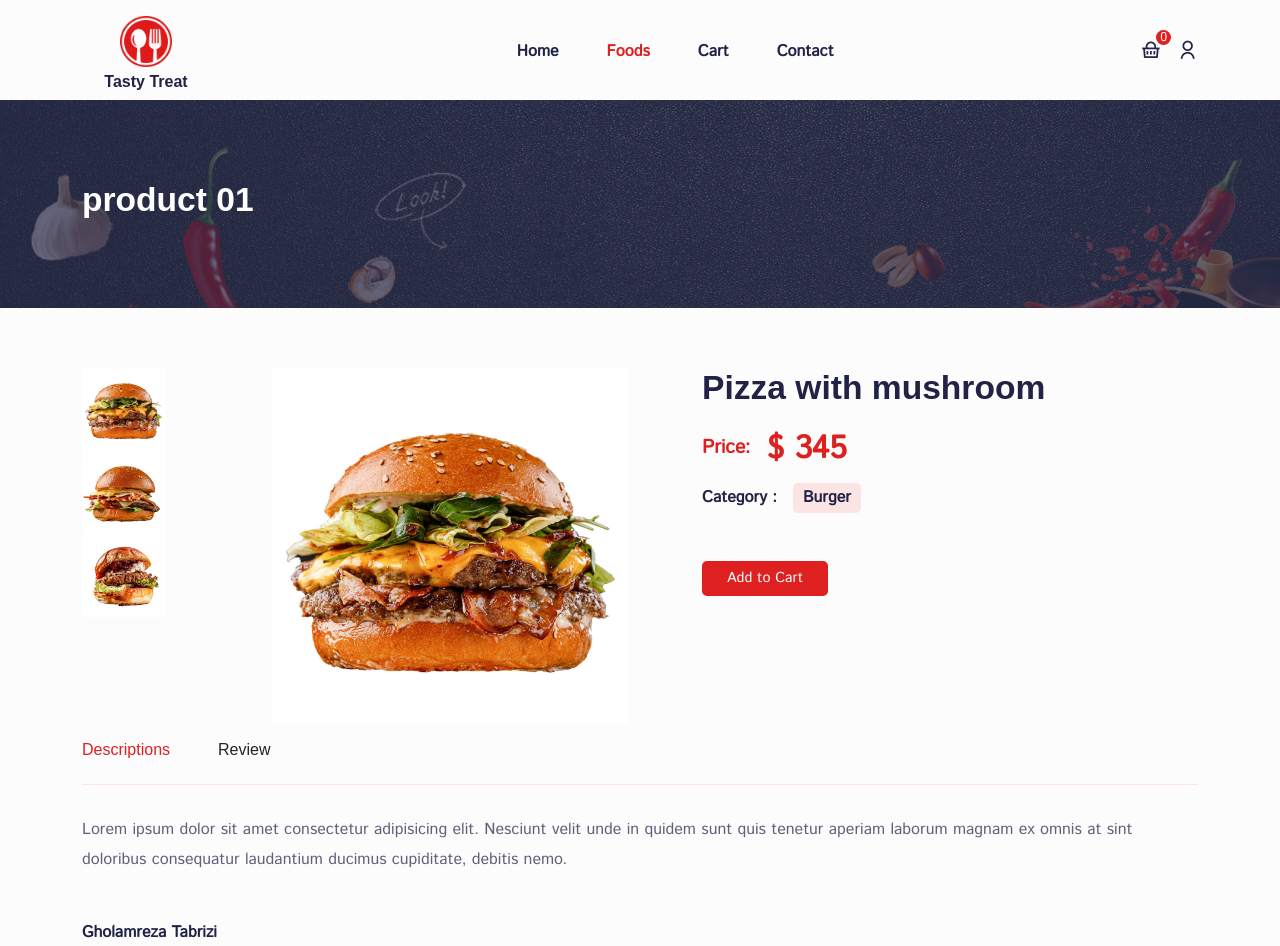
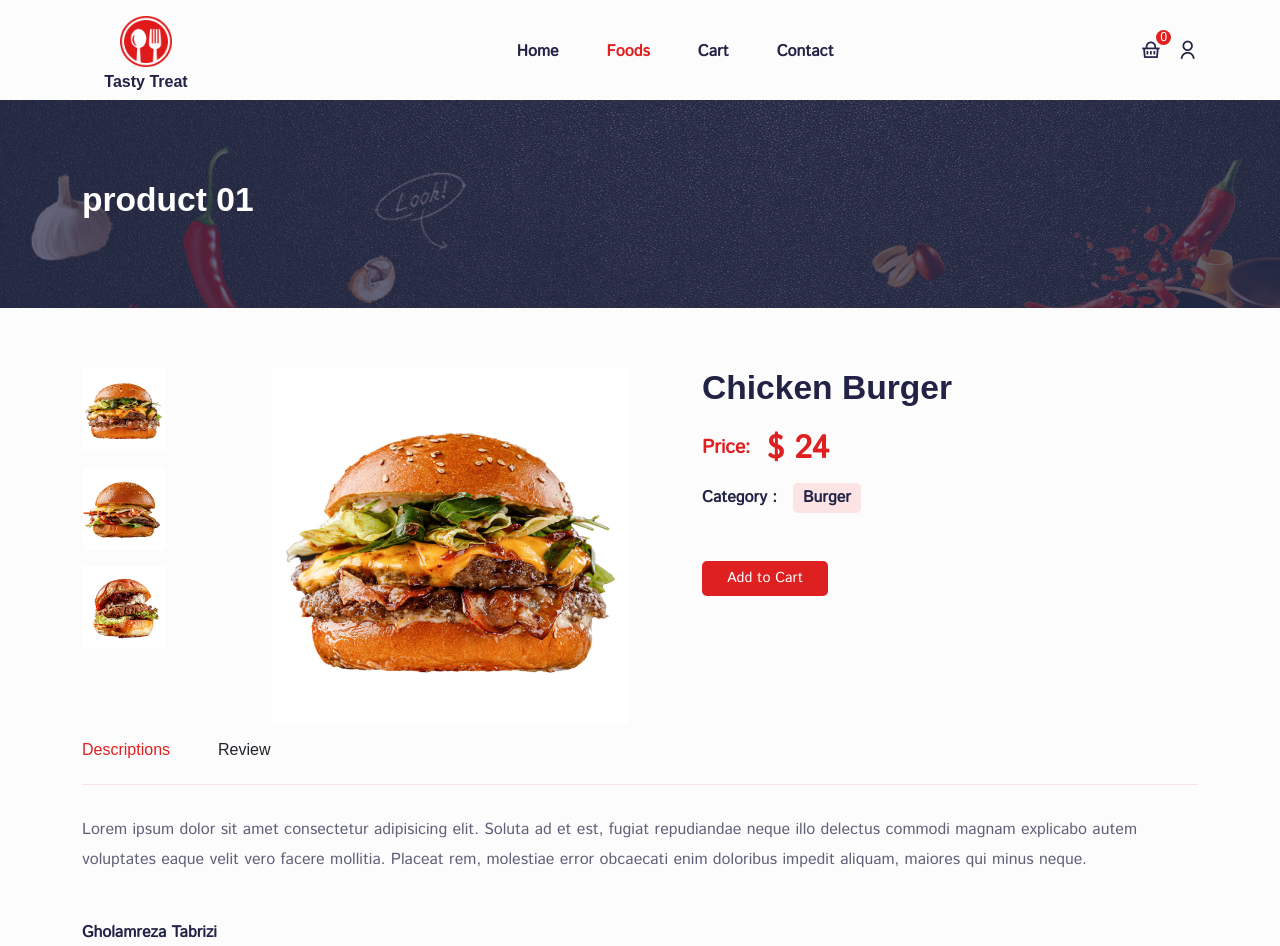
Before and after one commit to gholamreza-hasnzade/Reactjs-food-App-redux-toolkit, a React (Create React App) app: page /foods/01 in a window 1280 px wide. Shown: the top 946 px of the page. Built offline with nearby package versions, Linux system fonts and the light colour scheme; a web font is replaced by a local one.

Commit message:
show deatils food item

```diff
--- a/src/pages/foodDetails/FoodDetails.jsx
+++ b/src/pages/foodDetails/FoodDetails.jsx
@@ -13,9 +13,9 @@ const FoodDetails = () => {
   const [tab, setTab] = useState("desc");
   const { id } = useParams();
   const product = products.find((product) => product.id === id);
-
   const [perViewImg, setPerViewImg] = useState(product.image01);
 
+  const {title ,image01 , image02 ,image03 ,price ,category ,desc} = product
   return (
     <Helmet title={`Product-details`}>
       <CommonSection title={"product 01"} />
@@ -25,14 +25,14 @@ const FoodDetails = () => {
           <Row>
             <Col lg="2" md="2">
               <div className="product__images">
-                <div className="img__item" onClick={() => setPerViewImg(product.image01)}>
-                  <img src={product.image01} alt="" className="w-50" />
+                <div className="img__item mb-3" onClick={() => setPerViewImg(image01)}>
+                  <img src={image01} alt="" className="w-50" />
                 </div>
-                <div className="img__item" onClick={() => setPerViewImg(product.image02)}>
-                  <img src={product.image02} alt="" className="w-50" />
+                <div className="img__item  mb-3" onClick={() => setPerViewImg(image02)}>
+                  <img src={image02} alt="" className="w-50" />
                 </div>
-                <div className="img__item" onClick={() => setPerViewImg(product.image03)}>
-                  <img src={product.image03} alt="" className="w-50" />
+                <div className="img__item mb-3" onClick={() => setPerViewImg(image03)}>
+                  <img src={image03} alt="" className="w-50" />
                 </div>
               </div>
             </Col>
@@ -43,12 +43,12 @@ const FoodDetails = () => {
             </Col>
             <Col lg="6" md="6">
               <div className="single__product-content">
-                <h2 className="product__title mb-3">Pizza with mushroom</h2>
+                <h2 className="product__title mb-3">{title}</h2>
                 <p className="product__price">
-                  Price: <span>$ 345</span>{" "}
+                  Price: <span>$ {price}</span>{" "}
                 </p>
                 <p className="category mb-5">
-                  Category : <span>Burger</span>{" "}
+                  Category : <span>{category}</span>{" "}
                 </p>
 
                 <button className="addToCart__btn">Add to Cart</button>
@@ -63,10 +63,7 @@ const FoodDetails = () => {
 
               <div className="tab__content">
                 <p>
-                  Lorem ipsum dolor sit amet consectetur adipisicing elit.
-                  Nesciunt velit unde in quidem sunt quis tenetur aperiam
-                  laborum magnam ex omnis at sint doloribus consequatur
-                  laudantium ducimus cupiditate, debitis nemo.
+                  {desc}
                 </p>
               </div>
 
--- a/src/pages/foodDetails/food-details.css
+++ b/src/pages/foodDetails/food-details.css
@@ -18,7 +18,9 @@
   column-gap: 1rem;
   margin-top: 10px;
 }
-
+.img__item{
+  cursor: pointer;
+}
 .category span {
   padding: 3px 10px;
   background: #fde4e4;
```
